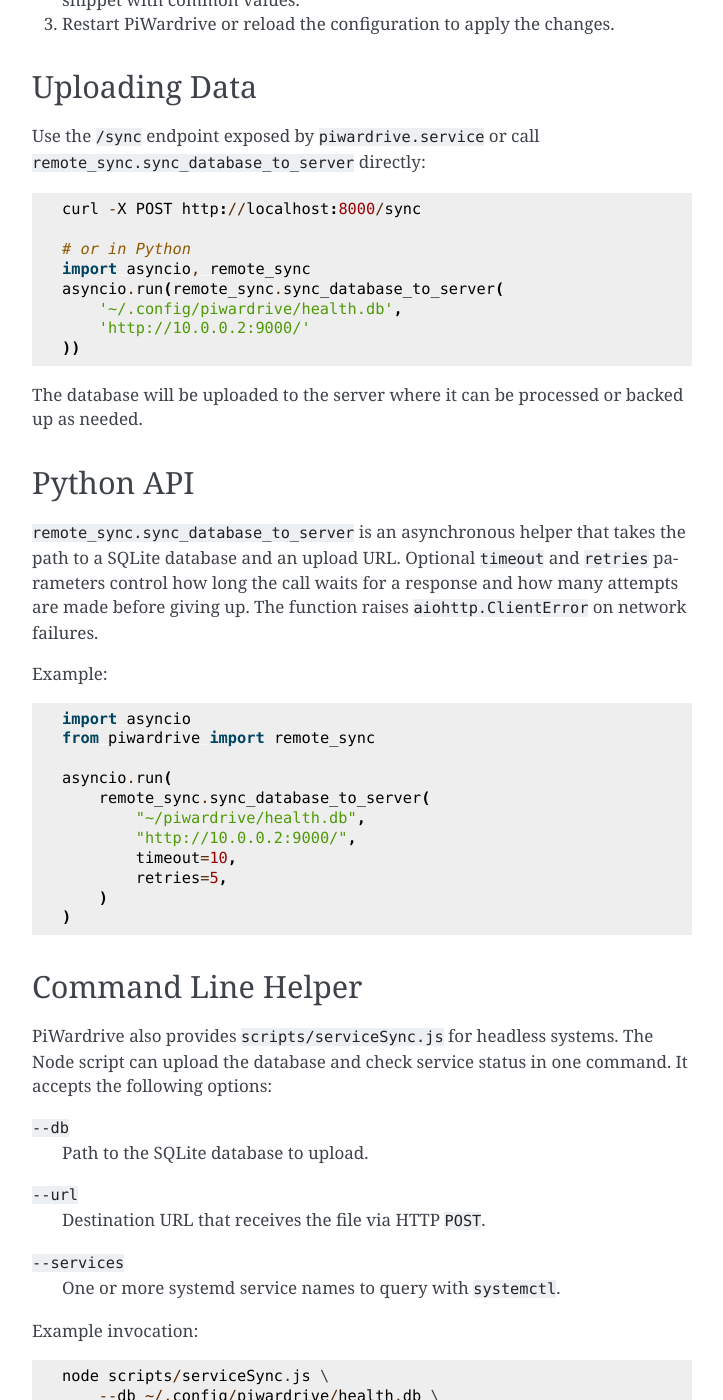
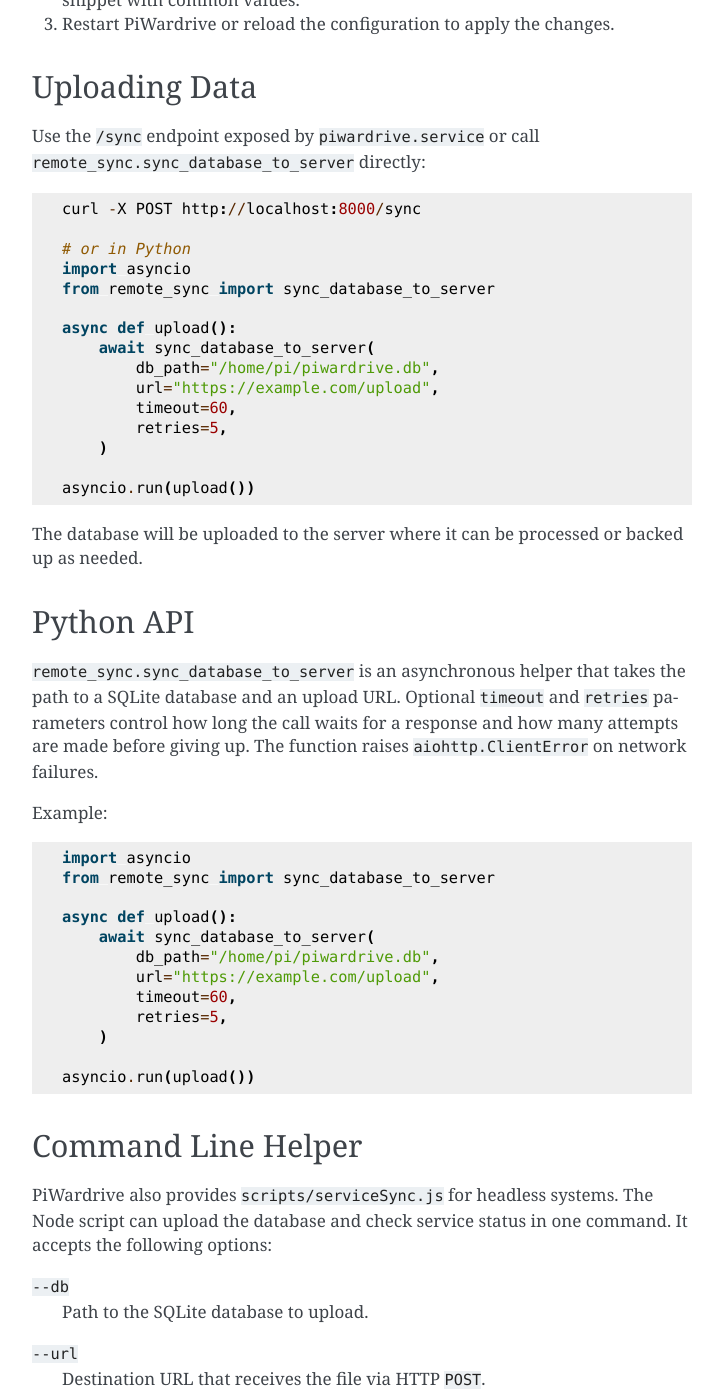
Before and after one commit to Trashytalk/piwardrive, a Sphinx documentation site: the page built from docs/remote_sync.rst, in a window 1280 px wide and 1400 px high, scrolled down 1357 px. Shown: the whole window, without its empty margins (388-1111 px from the left). Built offline with Sphinx 7.4.7, drawn with Linux system fonts in a browser that asks for light colours.

Commit message:
docs: add usage examples

```diff
--- a/docs/index.rst
+++ b/docs/index.rst
@@ -28,6 +28,7 @@ Common issues are answered in the :doc:`faq`.
    gps_clients
    tile_cache
    tile_prefetching
+   route_optimizer
    vector_tile_customizer
    bluetooth
    hardware_setup
--- a/docs/remote_sync.rst
+++ b/docs/remote_sync.rst
@@ -61,11 +61,18 @@ Use the ``/sync`` endpoint exposed by ``piwardrive.service`` or call
     curl -X POST http://localhost:8000/sync
 
     # or in Python
-    import asyncio, remote_sync
-    asyncio.run(remote_sync.sync_database_to_server(
-        '~/.config/piwardrive/health.db',
-        'http://10.0.0.2:9000/'
-    ))
+    import asyncio
+    from remote_sync import sync_database_to_server
+
+    async def upload():
+        await sync_database_to_server(
+            db_path="/home/pi/piwardrive.db",
+            url="https://example.com/upload",
+            timeout=60,
+            retries=5,
+        )
+
+    asyncio.run(upload())
 
 The database will be uploaded to the server where it can be processed or backed
 up as needed.
@@ -82,16 +89,17 @@ many attempts are made before giving up.  The function raises
 Example::
 
     import asyncio
-    from piwardrive import remote_sync
+    from remote_sync import sync_database_to_server
 
-    asyncio.run(
-        remote_sync.sync_database_to_server(
-            "~/piwardrive/health.db",
-            "http://10.0.0.2:9000/",
-            timeout=10,
+    async def upload():
+        await sync_database_to_server(
+            db_path="/home/pi/piwardrive.db",
+            url="https://example.com/upload",
+            timeout=60,
             retries=5,
         )
-    )
+
+    asyncio.run(upload())
 
 Command Line Helper
 -------------------
```
Also changed, not shown: docs/logging.rst (+10 -0 lines), docs/route_optimizer.rst (added, +27 -0 lines).
